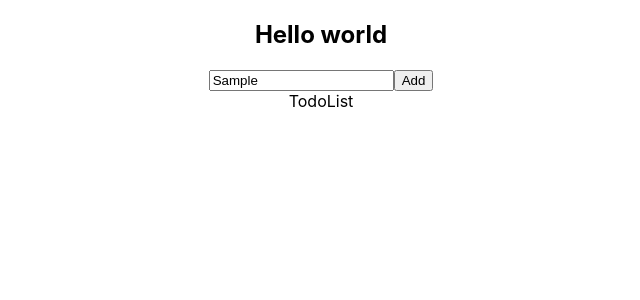
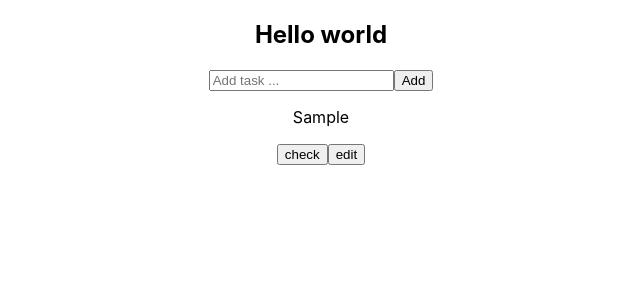
Before and after one commit to mvlz/Todolist-React, a React (Create React App) app: page / in a window 1280 px wide. Both pictures are taken after typing "Sample" into the empty fields and a click on the button "Add". Shown: the top 300 px of the page, without its empty margins (319-959 px from the left). Built offline with nearby package versions, Linux system fonts and the light colour scheme.

Commit message:
feat: Add dynamic Todolist

```diff
--- /dev/null
+++ b/src/Todo.jsx
@@ -0,0 +1,13 @@
+const Todo = ({todo}) => {
+    return (
+        <div>
+            <p>{todo.text}</p>
+            <div>
+                <button>check</button>
+                <button>edit</button>
+            </div>
+        </div>
+     );
+}
+
+export default Todo;
--- a/src/TodoApp.jsx
+++ b/src/TodoApp.jsx
@@ -1,11 +1,23 @@
+import { useState } from "react";
 import TodoForm from "./TodoForm";
 import TodoList from "./TodoList";
 
 const TodoApp = () => {
+    const [todos,setTodos] = useState([])
+    const addTodoHandler =(todo)=>{
+        console.log(todo);
+        // let i =0;
+        const newTodo={
+            id: todos.length +1,
+            text: todo,
+            isCompleted:false,
+        }
+        setTodos([...todos,newTodo])
+    }
     return (
         <div>
-            <TodoForm />
-            <TodoList />
+            <TodoForm addTodoHandler={addTodoHandler}/>
+            <TodoList todos={todos} />
         </div>
      );
 }
--- a/src/TodoForm.jsx
+++ b/src/TodoForm.jsx
@@ -1,17 +1,25 @@
 import { useState } from "react";
 
-const TodoForm = () => {
+const TodoForm = (props) => {
     const [todo, setTodo]=useState('')
     const addHandler=(e)=>{
         console.log(e.target.value);
+        setTodo(e.target.value)
     }
     const submitHandler=(e)=>{
-        e.preventDefault()
+        e.preventDefault();
+        props.addTodoHandler(todo)
+        if (!todo) {
+            alert("Enter todo!")
+            return;
+        }
+        setTodo("");
+
     }
     return (
         <form onSubmit={submitHandler}>
-            <input type="text" placeholder="Add task ..."  onChange={addHandler} />
-            <button>Add</button>
+            <input type="text" placeholder="Add task ..." value={todo} onChange={addHandler} />
+            <button type="submit">Add</button>
         </form>
      );
 }
--- a/src/TodoList.jsx
+++ b/src/TodoList.jsx
@@ -1,7 +1,12 @@
-const TodoList = () => {
+import Todo from "./Todo";
+
+const TodoList = ({todos}) => {
+    if(todos.length === 0) return <p>Add some tasks</p>
     return (
         <div>
-            TodoList
+            {todos.map((todo)=>{
+                return <Todo key={todo.id} todo={todo} />
+            })}
         </div>
      );
 }
```
